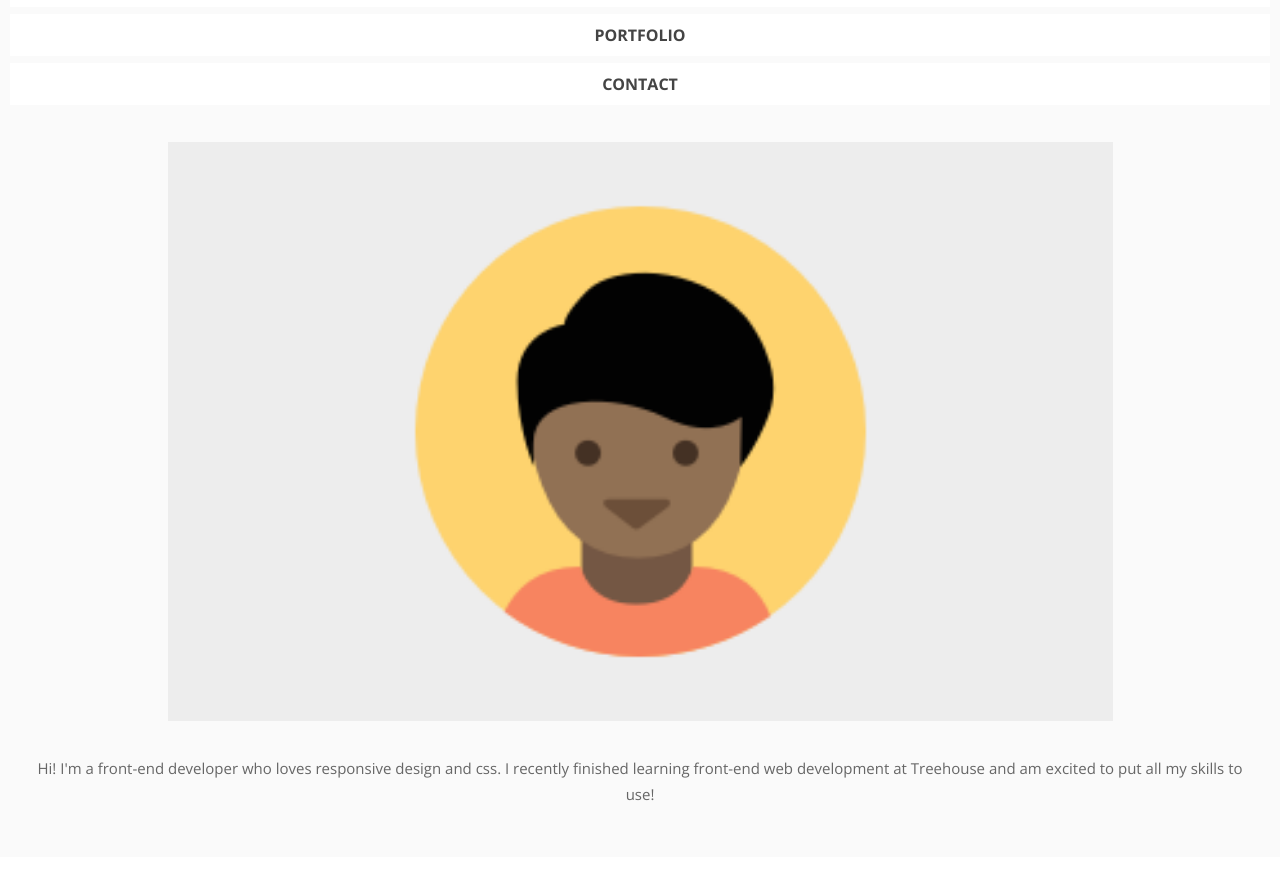
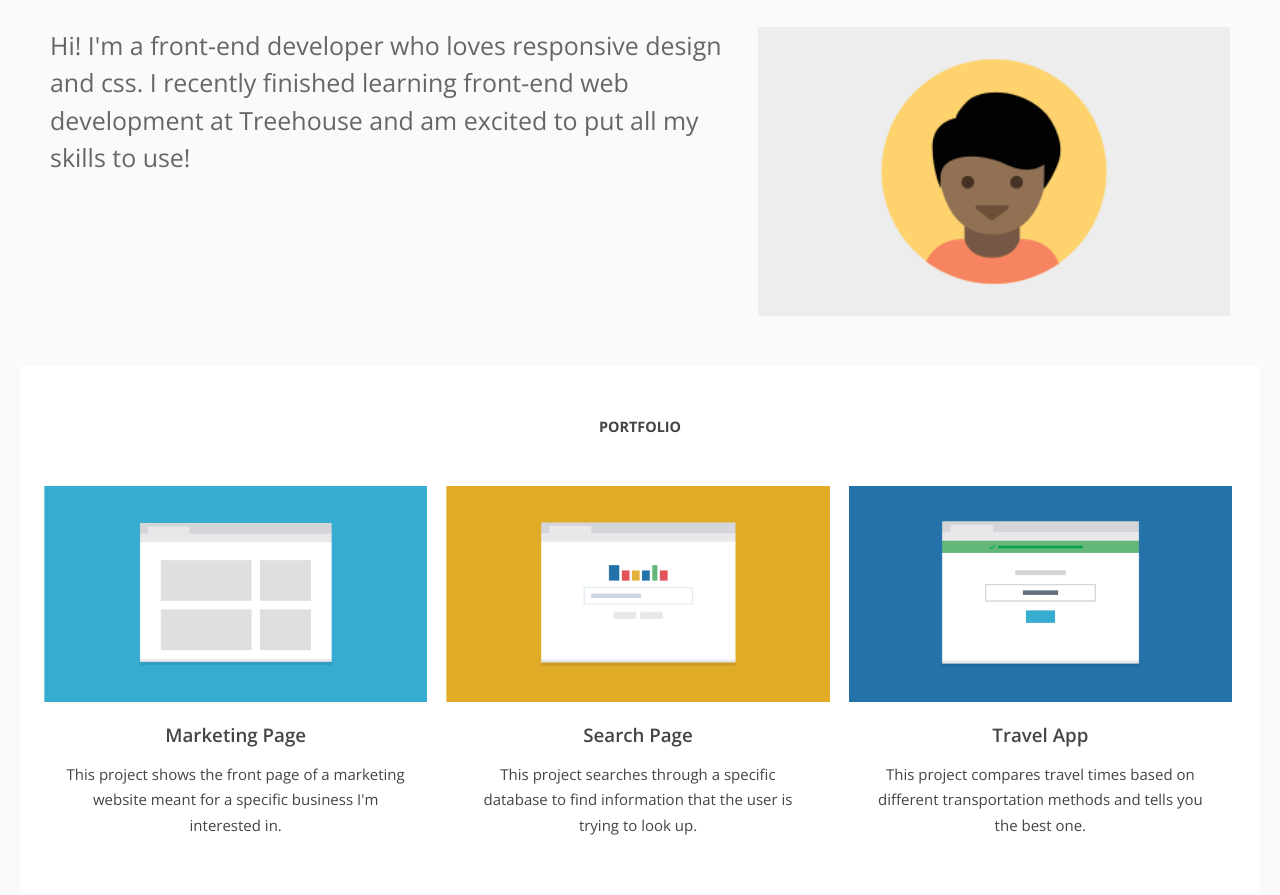
Before and after one commit to RachelTyJohnson/treehouse-fewd-project2, a plain HTML site: page index.html in a window 1280 px wide. Shown: the part 125-1020 px from the top of the page. Drawn offline with nearby package versions, Linux system fonts and the light colour scheme.

Commit message:
Build layout for :computer:

```diff
--- a/css/styles.css
+++ b/css/styles.css
@@ -2,6 +2,7 @@
 * {
   font-family: 'Open Sans', sans-serif;
   text-align: center;
+  box-sizing: border-box;
   padding: 0;
   margin: 0;
   color: #444;
@@ -31,6 +32,10 @@ img {
 }
 
 /*Layout*/
+body {
+  background-color: #fafafa;
+}
+
 header,
 footer {
   background-color: #fafafa;
@@ -60,7 +65,7 @@ header .introduction img {
 
 header .introduction p {
   color: #666;
-  padding: 0 15px;
+  padding: 0 10px;
   margin-bottom: 40px;
 }
 
@@ -71,7 +76,8 @@ h2 {
 }
 
 main {
-  margin: 0 15px;
+  padding: 1px 15px;
+  background-color: white;
 }
 
 main article {
@@ -120,5 +126,182 @@ footer .footer-backtotop {
   text-transform: uppercase;
 }
 
+footer .footer-nav {
+  display: none;
+}
+
 /*Breakpoint 768px*/
+@media (min-width:768px) {
+  header {
+    padding: 10px 25px 50px;
+  }
+
+  main {
+    padding-left: 25px;
+    padding-right: 25px;
+  }
+
+  header h1 {
+    margin-top: 25px;
+  }
+
+  header nav ul {
+    margin: 15px auto;
+  }
+
+  header nav ul li {
+    display: inline;
+    background: none;
+    padding: 0;
+    margin: 30px;
+  }
+
+  header .introduction {
+    margin-top: 60px;
+  }
+
+  header .introduction p {
+    text-align: left;
+    font-size: 1.3em;
+    line-height: 1.5;
+    font-weight: lighter;
+  }
+
+  header .introduction img {
+    float: right;
+    width: 40%;
+    margin: 0;
+    margin-left: 20px;
+  }
+
+  main article {
+    margin-top: 0;
+    padding-top: 0;
+    margin-bottom: 60px;
+  }
+
+  main article p {
+    padding: 0 20px 0;
+  }
+
+  article:nth-child(odd) {
+    float: right;
+    width: 50%;
+    margin-left: -1px;
+    padding-left: 5px;
+  }
+
+  article:nth-child(even) {
+    float: left;
+    width: 50%;
+    margin-right: -1px;
+    padding-right: 5px;
+  }
+
+  article:nth-child(2n) {
+    clear: both;
+  }
+
+  footer {
+    padding: 1px 25px 40px;
+  }
+
+  footer .footer-nav {
+    display: block;
+  }
+
+  footer .footertext {
+    width: 70%;
+    margin: 0 auto;
+    margin-bottom: 40px;
+    font-size: 1.1em;
+  }
+
+  footer h2 {
+    margin: 40px 0;
+  }
+
+  footer .footer-backtotop {
+    display: none;
+  }
+
+  footer .footer-nav {
+    float: right;
+  }
+
+  footer .footer-nav li {
+    list-style: none;
+    display: inline;
+    text-transform: uppercase;
+    font-weight: bold;
+    font-size: 0.8em;
+    margin-left: 20px;
+  }
+}
+
 /*Breakpoint 1024px*/
+@media (min-width:1024px) {
+  header {
+    padding: 50px;
+  }
+
+  header h1 {
+    float: left;
+    margin: 0;
+    padding: 0;
+  }
+
+  header nav {
+    float: right;
+  }
+
+  header .introduction {
+    margin: 50px 0 0;
+    padding: 0;
+    font-size: 1.2em;
+  }
+
+  header .introduction p {
+    padding: 0;
+  }
+
+  header .introduction img {
+    margin-left: 30px;
+  }
+
+  main {
+    margin: 0 20px;
+    padding-left: 15px;
+    padding-right: 15px;
+  }
+
+  .portfolioitems article {
+    width: 33.333%;
+    float: left;
+    margin: 0;
+    margin-bottom: 60px;
+    padding: 0 10px;
+    margin-left: -1px;
+  }
+
+  .portfolioitems article:nth-child(2n) {
+    clear: none;
+  }
+
+  .portfolioitems article:nth-child(3n-1) {
+    clear: both;
+  }
+
+  footer {
+    padding: 0 50px 15px;
+  }
+
+  footer h2 {
+    margin-top: 50px;
+  }
+
+  footer .footertext {
+    width: 60%;
+    max-width: 500px;
+  }
+}
--- a/index.html
+++ b/index.html
@@ -5,13 +5,14 @@
   <title>Rachel Johnson Portfolio - FEWD Project 2</title>
   <link rel="icon" type="image/png" href="favicon.png" />
   <meta name="viewport" content="width=device-width, initial-scale=1">
-  <link href="https://fonts.googleapis.com/css?family=Open+Sans:400,600,700" rel="stylesheet">
+  <link href="https://fonts.googleapis.com/css?family=Open+Sans:300,400,600,700" rel="stylesheet">
   <link rel="stylesheet" href="css/styles.css">
 </head>
 
 <body>
 
   <header>
+    <div class="clearfix">
       <h1>Rachel Johnson</h1>
       <nav>
         <ul>
@@ -20,13 +21,14 @@
           <li><a href="#contact">Contact</a></li>
         </ul>
       </nav>
-    <div class="introduction">
+    </div>
+    <div class="introduction clearfix">
       <img src="images/responsive-layout-profile.png" alt="Profile Photo of Rachel Johnson" />
       <p>Hi! I'm a front-end developer who loves responsive design and css. I recently finished learning front-end web development at Treehouse and am excited to put all my skills to use!</p>
     </div>
   </header>
 
-  <main>
+  <main class="clearfix portfolioitems">
     <h2 id="portfolio">Portfolio</h2>
     <article>
       <img src="images/portfolio-1.png" alt="Marketing Page Image" />
@@ -62,7 +64,7 @@
 
   <footer>
     <h2 id="contact">Contact</h2>
-    <p>If you're interested in chatting or want more information about what I've been working on, I'd love to hear from you!</p>
+    <p class="footertext">If you're interested in chatting or want more information about what I've been working on, I'd love to hear from you!</p>
     <p>Phone <strong>+1&lpar;111&rpar; 555-1234</strong></p>
     <p>Email <strong>email@yoursite.com</strong></p>
 
@@ -70,6 +72,11 @@
     <div class="bottom-nav clearfix">
       <span class="footer-name">Rachel Johnson</span>
       <span class="footer-backtotop"><a href="#">Back to Top</a></span>
+      <ul class="footer-nav">
+        <li><a href="#">Home</a></li>
+        <li><a href="#portfolio">Portfolio</a></li>
+        <li><a href="#contact">Contact</a></li>
+      </ul>
     </div>
   </footer>
 
```
Lines whose indentation alone changed are shown as unchanged.
